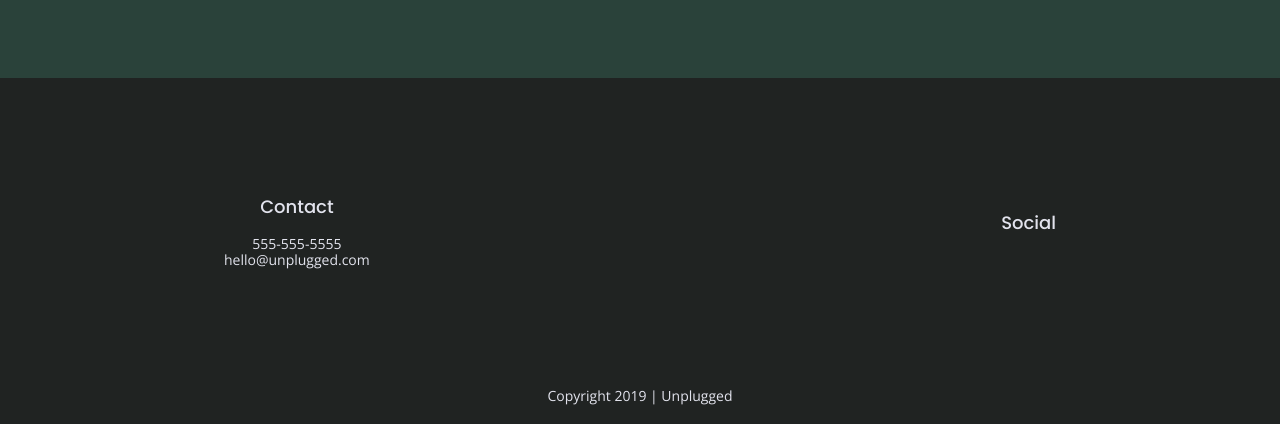
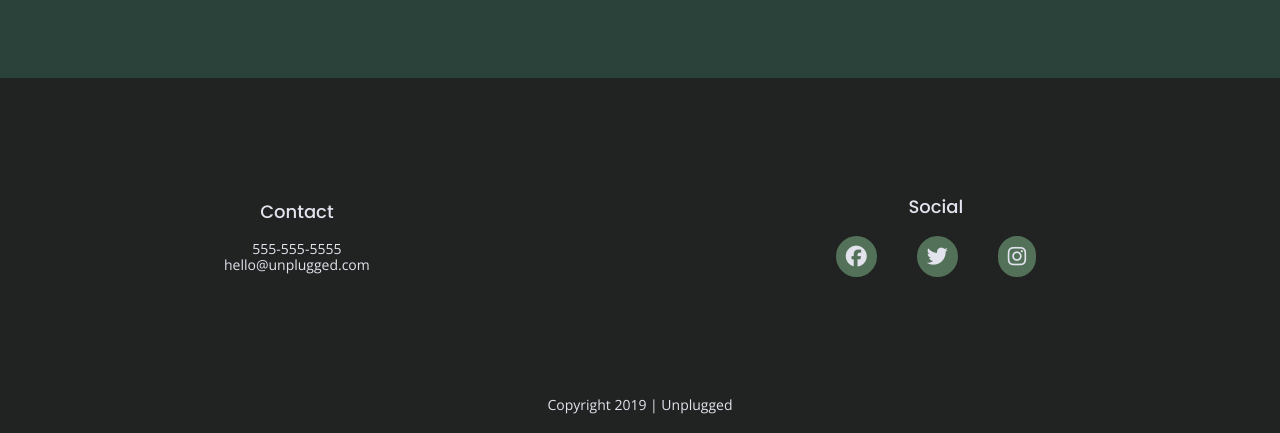
Before and after one commit to carolb92/unplugged-repo, a website built with Parcel: page index.html in a window 1280 px wide. Shown: the part 2090-2523 px from the top of the page. Built offline with nearby package versions, Linux system fonts and the light colour scheme.

Commit message:
Added social icons

```diff
--- a/css/main.css
+++ b/css/main.css
@@ -224,6 +224,14 @@ footer .social p {
   display: flex;
   justify-content: center;
   align-items: center;
+  border: #527158 10px solid;
+  border-radius: 25px;
+  background: #527158;
+}
+
+footer .social-icons i {
+  color: #e2e3ed;
+  font-size: 1.5em;
 }
 
 .footer-content {
@@ -577,8 +585,8 @@ aside .content-wrapper .form {
   justify-content: center;
   align-items: center;
   flex-flow: column wrap;
-  flex-basis: 33%;
-  padding: 0 20px;
+  flex-basis: 31%;
+  padding: 0 50px;
 }
 
 .reviews h2 {
@@ -612,6 +620,10 @@ footer .content-wrapper {
   display: flex;
   justify-content: space-between;
   align-items: center;
+}
+
+footer .social p {
+  margin: 0 20px;
 }
 
 footer .contact {
--- a/index.html
+++ b/index.html
@@ -149,13 +149,13 @@
             <h4>Social</h4>
             <div class="social-icons">
               <p>
-                <a href="https://www.facebook.com" target="_blank"></a>
+                <a href="https://www.facebook.com" target="_blank"><i class="fa-brands fa-facebook"></i></a>
               </p>
               <p>
-                <a href="https://www.twitter.com" target="_blank"></a>
+                <a href="https://www.twitter.com" target="_blank"><i class="fa-brands fa-twitter"></i></a>
               </p>
               <p>
-                <a href="https://www.instagram.com" target="_blank"></a>
+                <a href="https://www.instagram.com" target="_blank"><i class="fa-brands fa-instagram"></i></a>
               </p>
             </div>
           </div>
```
Also changed, not shown: about/index.html (+5 -3 lines), faq/index.html (+5 -3 lines).
